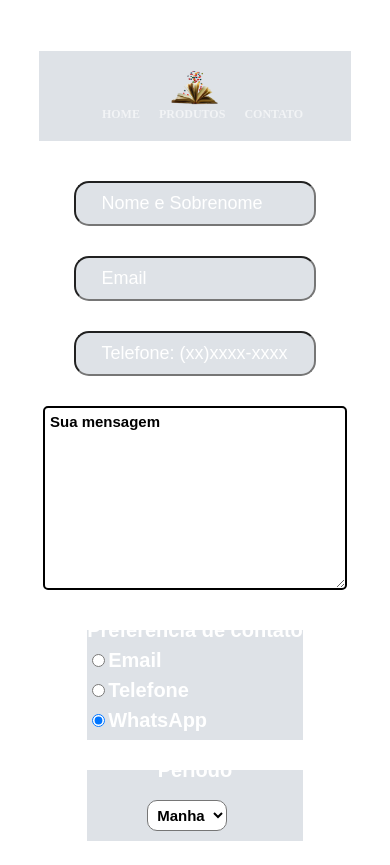
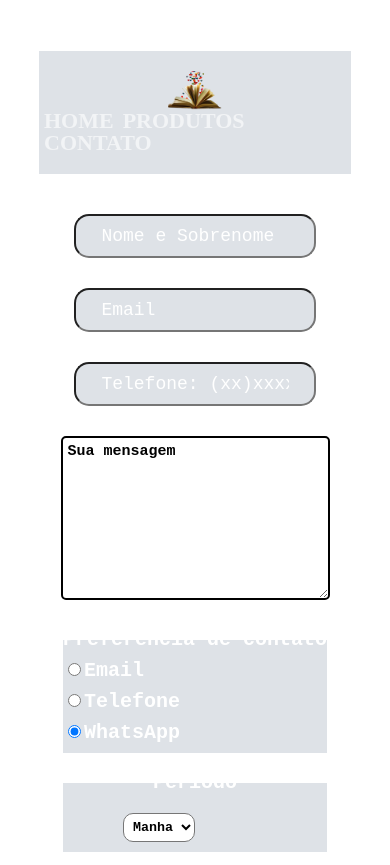
Before and after one commit to LucaPiresS/Site-Atlas, a plain HTML site: page contato.html in a window 390 px wide. Shown: the top 865 px of the page. Drawn offline with Linux system fonts and the light colour scheme; files that its build step writes are made by us from their sources.

Commit message:
mudanças no style
mudanças no style de todas as paginas

```diff
--- a/css/contato.css
+++ b/css/contato.css
@@ -1,5 +1,5 @@
 * {
-    font-family: Arial, Helvetica, sans-serif;
+    font-family: "Kode Mono", monospace;
     font-weight: 800;
 }
 
@@ -16,8 +16,7 @@ body {
     background-color: #7788993d;
 }
 .logo{
-    width: 13%;
-    border-radius: 5%;
+    max-width: 20%;
 }
 .container{
     margin: 0 auto;
@@ -28,7 +27,7 @@ body {
 
 .navegacao li{
     display: inline;
-    margin: 0 0 0 15px;
+    margin: 0 0 0 5px;
 }
 .ancora{
     text-decoration: none;
@@ -102,7 +101,7 @@ form textarea{
     display: block;
     margin:  0 0 20px;
     padding: 10px 25px;
-
+    color: black;
     border-radius: 5px;
     border: 2px solid black;
 }
@@ -185,15 +184,20 @@ legend {
 
 @media screen and (max-width: 610px) {
     * {
-        font-size: 15px;
-        font-weight: 600;
+        font-family: "Kode Mono", monospace;
         color: #ffffff;
     }
 
     .container {
+        width: 100%;
         display: flex;
         flex-direction: column;
         align-items: center;
+        padding: 0;
+    }
+
+    .cabeca {
+        padding: 20px 0px 20px 0px;
     }
 
     .logo {
@@ -201,7 +205,7 @@ legend {
     }
 
     .ancora {
-        font-size: 12px;
+        font-size: 22px;
     }
 
     ul {
--- a/css/style-home.css
+++ b/css/style-home.css
@@ -8,8 +8,7 @@ body {
 }
 
 .logo {
-    max-width: 150px;
-    width: 10%;
+    max-width: 20%;
 }
 
 .container {
@@ -125,6 +124,10 @@ footer {
 
 @media screen and (max-width: 500px) {
 
+    .logo{
+        max-width: 20%;
+    }
+
 
     .container {
         display: flex;
--- a/css/style.css
+++ b/css/style.css
@@ -32,8 +32,7 @@
 }
 
 .logo {
-    max-width: 10%;
-    border-radius: 5%;
+    max-width: 20%;
 }
 
 .container {
@@ -380,6 +379,10 @@ form input {
         align-items: center;
     }
 
+    .logo {
+        max-width: 20%;
+    }
+
     .navegacao {
         padding-top: 20px;
     }
```
